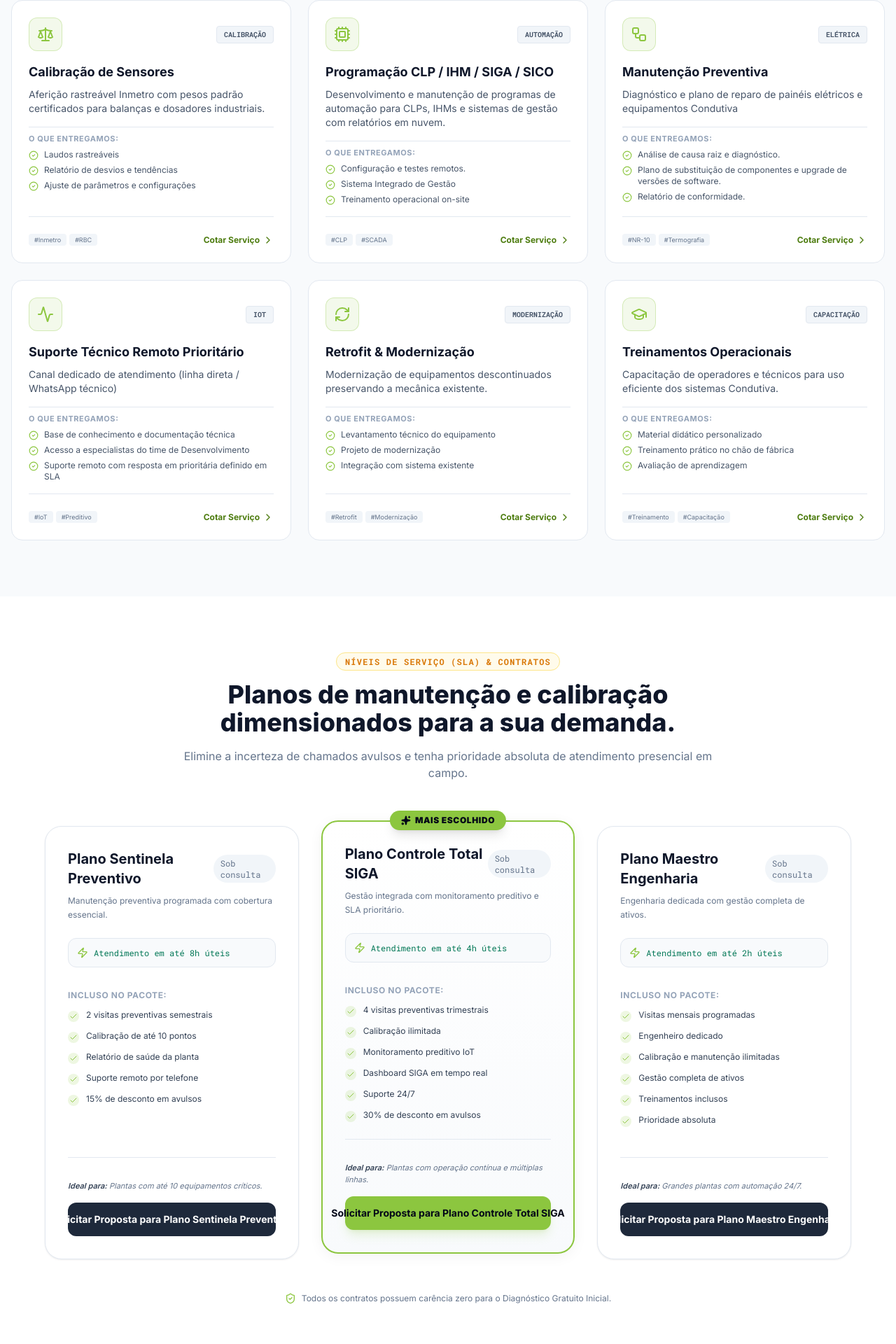
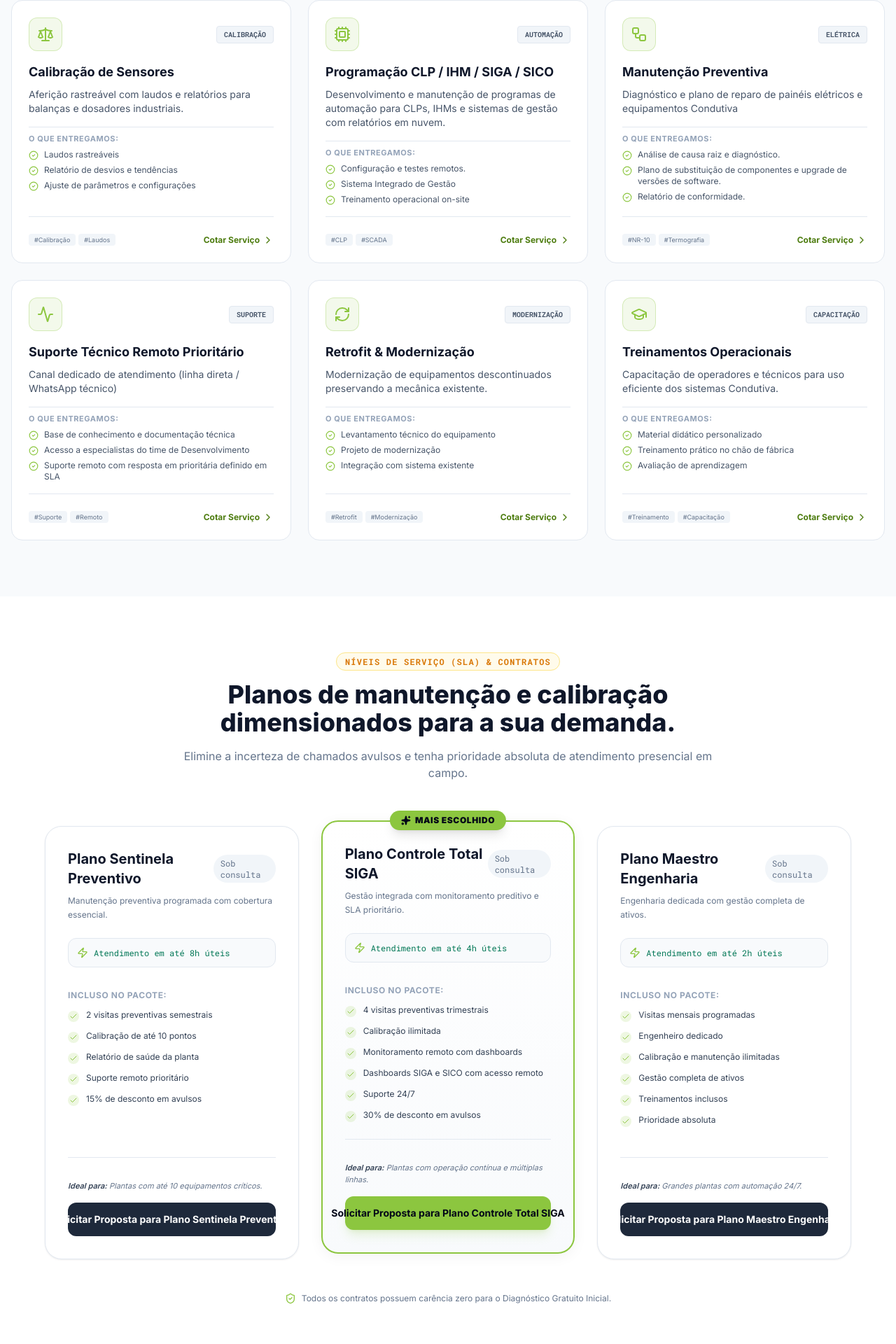
Before and after one commit to pauloac1000-byte/landing-page-servicos-condutiva, a React (Vite) app: page / in a window 1280 px wide. Shown: the part 4300-6220 px from the top of the page at 70% size. Built offline with nearby package versions, Linux system fonts and the light colour scheme.

Commit message:
Revisar e corrigir todas as incoerências introduzidas pelas últimas sub…

```diff
--- a/src/data/mockData.ts
+++ b/src/data/mockData.ts
@@ -27,9 +27,8 @@
   {
     id: 'calibracao',
     title: 'Calibração de Sensores',
-    shortDesc:
-      'Aferição rastreável Inmetro com pesos padrão certificados para balanças e dosadores industriais.',
-    fullDesc: 'Serviço completo de calibração com pesos padrão rastreáveis ao Inmetro.',
+    shortDesc: 'Aferição rastreável com laudos e relatórios para balanças e dosadores industriais.',
+    fullDesc: 'Serviço completo de calibração com laudos rastreáveis e relatórios de conformidade.',
     iconName: 'Scale',
     category: 'Calibração',
     deliverables: [
@@ -38,7 +37,7 @@
       'Ajuste de parâmetros e configurações',
       'Recomendação de recalibração',
     ],
-    tags: ['Inmetro', 'RBC', 'Rastreável'],
+    tags: ['Calibração', 'Laudos', 'Rastreável'],
   },
   {
     id: 'automacao',
@@ -75,16 +74,16 @@
     id: 'preditivo',
     title: 'Suporte Técnico Remoto Prioritário',
     shortDesc: 'Canal dedicado de atendimento (linha direta / WhatsApp técnico)',
-    fullDesc: 'Sistema de sensoriamento preditivo com IoT industrial em tempo real.',
+    fullDesc: 'Canal dedicado de suporte remoto com acesso a especialistas e base de conhecimento.',
     iconName: 'Activity',
-    category: 'IoT',
+    category: 'Suporte',
     deliverables: [
       'Base de conhecimento e documentação técnica',
       'Acesso a especialistas do time de Desenvolvimento',
       'Suporte remoto com resposta em prioritária definido em SLA',
-      'Relatório de tendências e anomalias',
+      'Relatório de chamados e resolutividade',
     ],
-    tags: ['IoT', 'Preditivo', 'Dashboard'],
+    tags: ['Suporte', 'Remoto', 'SLA'],
   },
   {
     id: 'retrofit',
@@ -128,7 +127,7 @@
       '2 visitas preventivas semestrais',
       'Calibração de até 10 pontos',
       'Relatório de saúde da planta',
-      'Suporte remoto por telefone',
+      'Suporte remoto prioritário',
       '15% de desconto em avulsos',
     ],
     idealFor: 'Plantas com até 10 equipamentos críticos.',
@@ -144,8 +143,8 @@
     features: [
       '4 visitas preventivas trimestrais',
       'Calibração ilimitada',
-      'Monitoramento preditivo IoT',
-      'Dashboard SIGA em tempo real',
+      'Monitoramento remoto com dashboards',
+      'Dashboards SIGA e SICO com acesso remoto',
       'Suporte 24/7',
       '30% de desconto em avulsos',
     ],
@@ -285,8 +284,8 @@
 
 export const PRACTICAL_BENEFITS: string[] = [
   'Redução imediata de paradas não planejadas com diagnóstico técnico e resolução de problemas.',
-  'laudos de calibração rastreáveis e relatórios de conformidade',
-  'Atendimento emergencial com SLA contratua.',
+  'Laudos de calibração rastreáveis e relatórios de conformidade',
+  'Atendimento emergencial com SLA contratual.',
   'Dashboard SIGA e SICO com dados em nuvem e acesso remoto via internet',
   'Engenheiros e Técnicos especializados com DNA de fabricante',
   'Documentação técnica centralizada e sempre disponível para auditorias',
@@ -301,7 +300,7 @@
     role: 'Proprietário',
     company: 'Grão Futura Armazéns',
     segment: 'Armazéns e Grãos',
-    text: 'A Condutiva transformou nossa manutenção de reativa para preditiva. Reduzimos paradas em 87% em apenas 6 meses. O suporte remoto é impecável.',
+    text: 'A Condutiva nos ajudou a entender melhor os relatórios do SIGA e a economizar energia na secagem. O suporte remoto é impecável.',
     rating: 5,
     avatar: 'https://img.usecurling.com/ppl/medium?gender=male&seed=10',
   },
@@ -318,10 +317,10 @@
   {
     id: '3',
     name: 'Carlos Eduardo Lima',
-    role: 'Diretor de Qualidade',
+    role: 'Gerente de Produção',
     company: 'Fazenda Alta Vista',
-    segment: 'Farmacêutica',
-    text: 'A rastreabilidade e a documentação que a Condutiva fornece foram fundamentais para nossa certificação FDA. Profissionalismo do início ao fim.',
+    segment: 'Agronegócio',
+    text: 'A rastreabilidade e a documentação que a Condutiva fornece foram fundamentais para a nossa operação no campo. Profissionalismo do início ao fim.',
     rating: 5,
     avatar: 'https://img.usecurling.com/ppl/medium?gender=male&seed=30',
   },
@@ -341,27 +340,27 @@
     category: 'SLA',
   },
   {
-    question: 'Os certificados de calibração são aceitos em auditorias?',
+    question: 'Os laudos de calibração são aceitos em auditorias?',
     answer:
-      'Sim. Todos os certificados são rastreáveis ao Inmetro e seguem padrões RBC. São aceitos em auditorias da ANVISA, FDA, ISO 9001 e demais normas.',
+      'Sim. Emitimos laudos rastreáveis e relatórios de conformidade aceitos em auditorias da ISO 9001 e demais normas de qualidade.',
     category: 'Calibração',
   },
   {
     question: 'Vocês atendem fora do estado de São Paulo?',
     answer:
-      'Sim. A Condutiva possui cobertura em mais de 20 estados, com equipes equipadas com pesos padrão certificados. Deslocamento gratuito para clientes com contrato ativo.',
+      'Sim. A Condutiva possui cobertura em mais de 20 estados, com equipes técnicas equipadas para atendimento presencial. Deslocamento gratuito para clientes com contrato ativo.',
     category: 'Cobertura',
   },
   {
     question: 'O que está incluso no dashboard SIGA?',
     answer:
-      'Monitoramento em tempo real de sensores, painéis elétricos e automação. Inclui alertas, relatórios de tendências, histórico de calibrações e documentação centralizada.',
+      'Monitoramento em tempo real de equipamentos e sistemas de automação. Inclui alertas, relatórios de tendências, histórico de calibrações e documentação centralizada.',
     category: 'Tecnologia',
   },
   {
     question: 'Como funciona o retrofit de equipamentos antigos?',
     answer:
-      'O retrofit moderniza a eletrônica e o controle preservando a estrutura mecânica. Reduz custo comparado à substituição total e integra tecnologia atual como IoT.',
+      'O retrofit moderniza a eletrônica e o controle preservando a estrutura mecânica. Reduz custo comparado à substituição total e integra tecnologia atual de automação.',
     category: 'Modernização',
   },
   {
--- a/src/lib/pocketbase/schema.json
+++ b/src/lib/pocketbase/schema.json
@@ -1,5 +1,5 @@
 {
-  "generatedAt": "2026-08-19T17:17:09.725Z",
+  "generatedAt": "2026-08-19T17:41:03.589Z",
   "collections": [
     {
       "name": "users",
```
Also changed, not shown: .skip.config.json.
